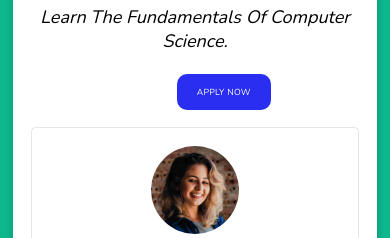
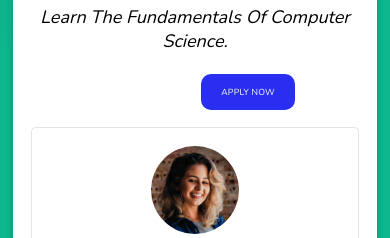
Before and after one commit to akshatvirmani/EduCheck2.0, a plain HTML site: page coursedetail1.html in a window 390 px wide. Shown: the part 575-813 px from the top of the page. Drawn offline with nearby package versions, Linux system fonts and the light colour scheme.

Commit message:
updated button

```diff
--- a/css/style.css
+++ b/css/style.css
@@ -317,9 +317,11 @@ header .navbar a:hover{
     padding:2rem;
   }
 
-  button {
-    max-width: 350px;
-}
+  .button {
+    left: 188px;
+    justify-content: center;
+  }
+
 
 .detailsection {
    padding: 0 !important;
@@ -357,7 +359,7 @@ header .navbar a:hover{
 }
 
 .nav-item {
-    margin: 2.5rem 0;
+    margin: 3.0rem 0;
 }
 
 .hamburger {
```
